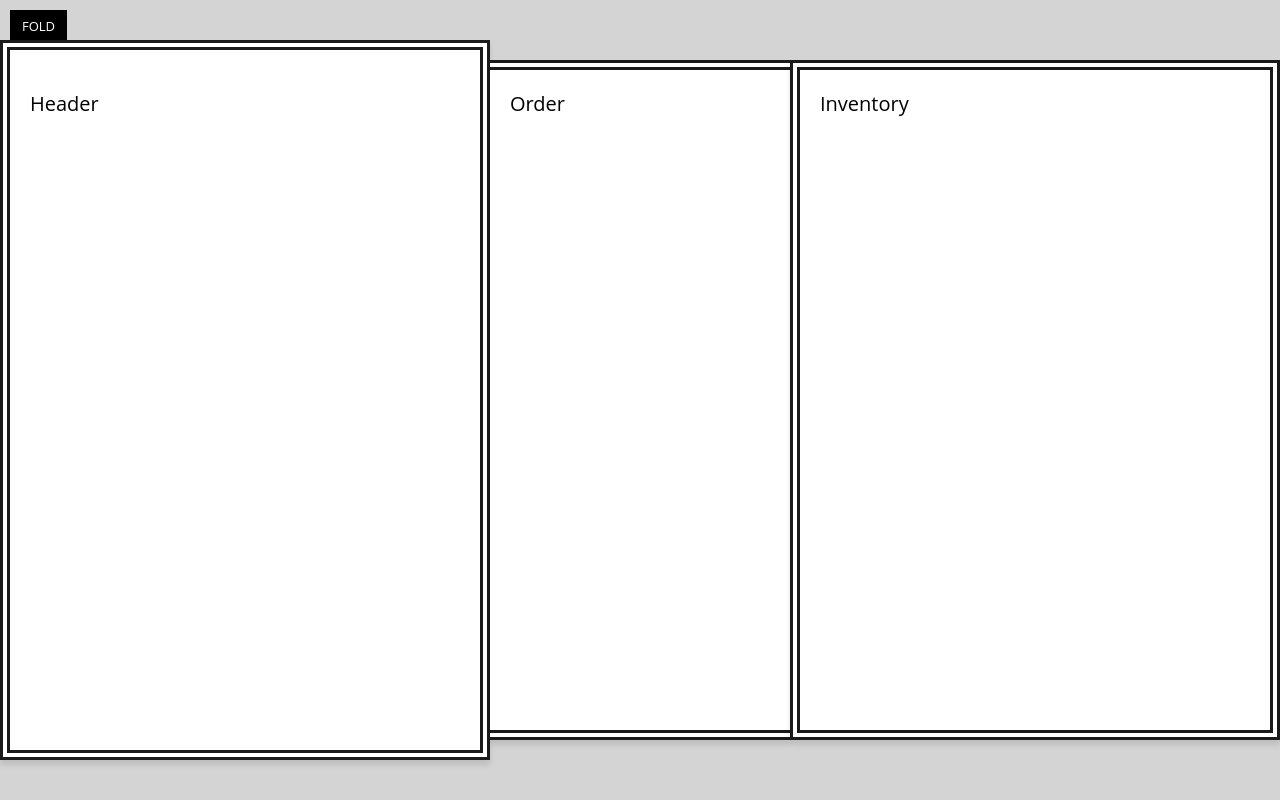
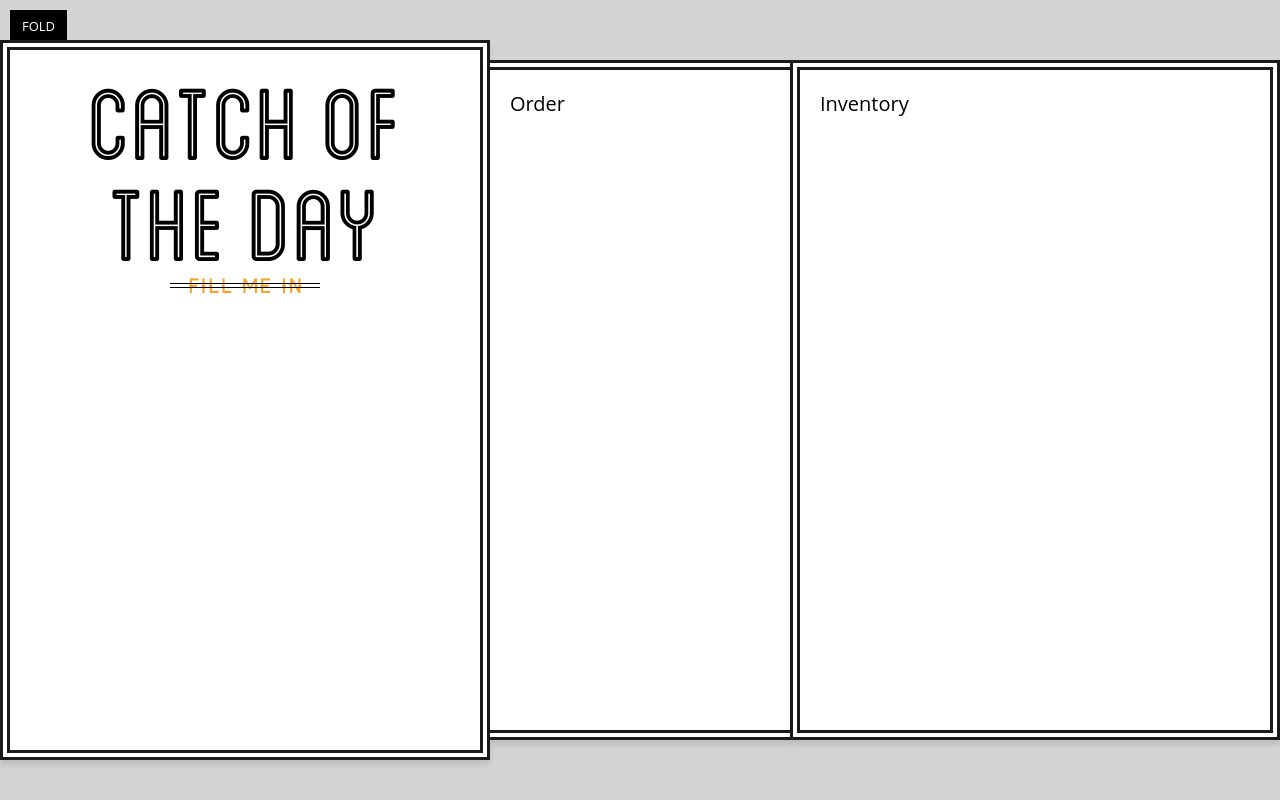
Before and after one commit to cmc33/react_application1, a React (Create React App) app: page / in a window 1280 px wide. Built offline with nearby package versions, Linux system fonts and the light colour scheme.

Commit message:
using props

```diff
--- a/src/components/App.js
+++ b/src/components/App.js
@@ -8,7 +8,7 @@ class App extends React.Component {
     return (
       <div className="catch-of-the-day">
         <div className="menu">
-          <Header />
+          <Header tagline="Fresh Seafood Market"/>
 
         </div>
           <Order />
--- a/src/components/Header.js
+++ b/src/components/Header.js
@@ -3,7 +3,10 @@ import React from 'react';
 class Header extends React.Component {
   render() {
     return (
-        <p>Header</p>
+        <header className="top">
+          <h1> Catch of the Day</h1>
+          <h3 className="tagline"> Fill Me In</h3>
+        </header>
 
       )
   }
```
